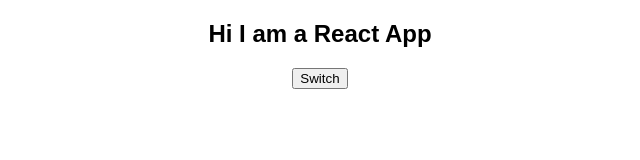
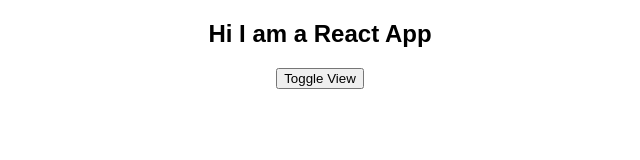
Before and after one commit to sjsid9/React-projects-practice, a React (Create React App) app in the folder react-complete-guide/: page / in a window 1280 px wide. Shown: the top 160 px of the page, without its empty margins (320-960 px from the left). Built offline with nearby package versions, Linux system fonts and the light colour scheme.

Commit message:
testing username
Signed-off-by: Siddhant <siddhant.jain@quovantis.com>

```diff
--- a/react-complete-guide/src/App.js
+++ b/react-complete-guide/src/App.js
@@ -55,7 +55,7 @@
   return (
     <div className="App">
       <h2>Hi I am a React App</h2>
-      <button onClick={() => togglePersons()}>Switch</button>
+      <button onClick={() => togglePersons()}>Toggle View</button>
       {persons}
     </div>
   );
```
